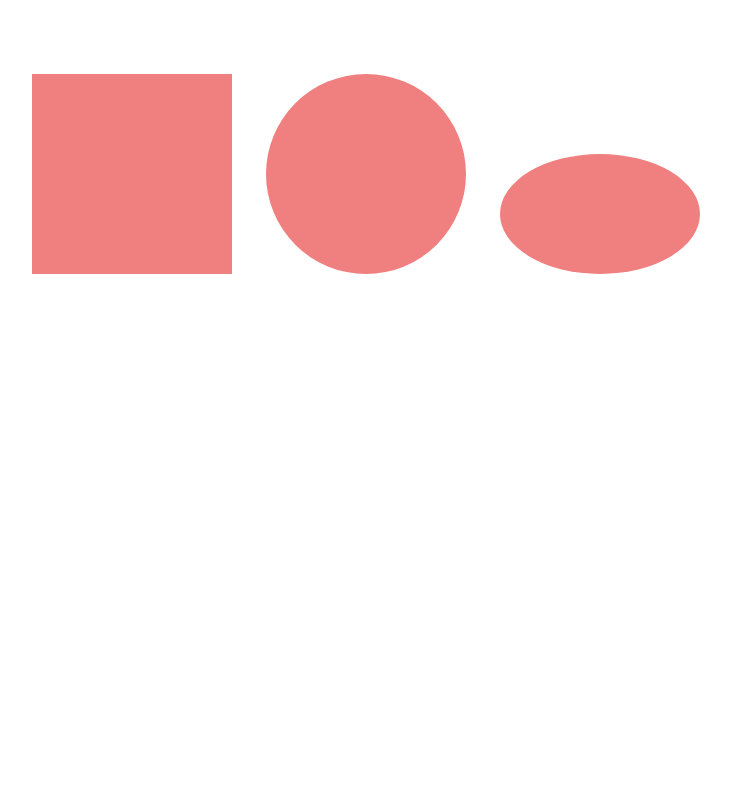
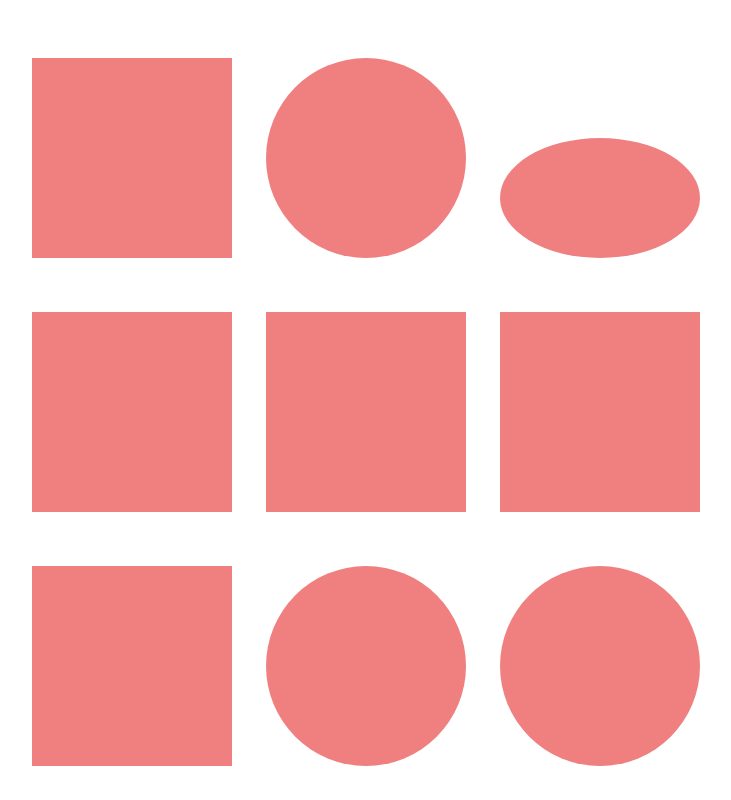
Before and after one commit to TimB0/css_foundations, a plain HTML site: page selectors/grouping-and-modifying/index.html in a window 1280 px wide. Shown: the whole page, without its empty margins (274-1005 px from the left). Drawn offline with Linux system fonts and the light colour scheme.

Commit message:
changingBodyToDivClass code
It Worked :-) - Now Im going to do my first merge into Master

```diff
--- a/selectors/grouping-and-modifying/css/style.css
+++ b/selectors/grouping-and-modifying/css/style.css
@@ -2,7 +2,7 @@
 It helps prevent us from using repeating the same code (properties) over and over again
 */
 
-body {
+.container {
 	padding-top: 50px;
 	text-align: center;
 }
--- a/selectors/grouping-and-modifying/index.html
+++ b/selectors/grouping-and-modifying/index.html
@@ -5,9 +5,20 @@
 	<link rel="stylesheet" href="css/style.css">
 </head>
 <body>
-	<p>
-	<div class="square"></div>
-	<div class="circle"></div>
-	<div class="ellipse"></div>
+	<div class ="container">
+		<div class="square"></div>
+		<div class="circle"></div>
+		<div class="ellipse"></div>
+	</div>
+	<div class="container">
+		<div class="base"></div>
+		<div class="base"></div>
+		<div class="base"></div>
+	</div>
+	<div class="container">
+		<div class="base"></div>
+		<div class="base radius"></div>
+		<div class="base radius elipse"></div>
+	</div>
 </body>
 </html>
```
